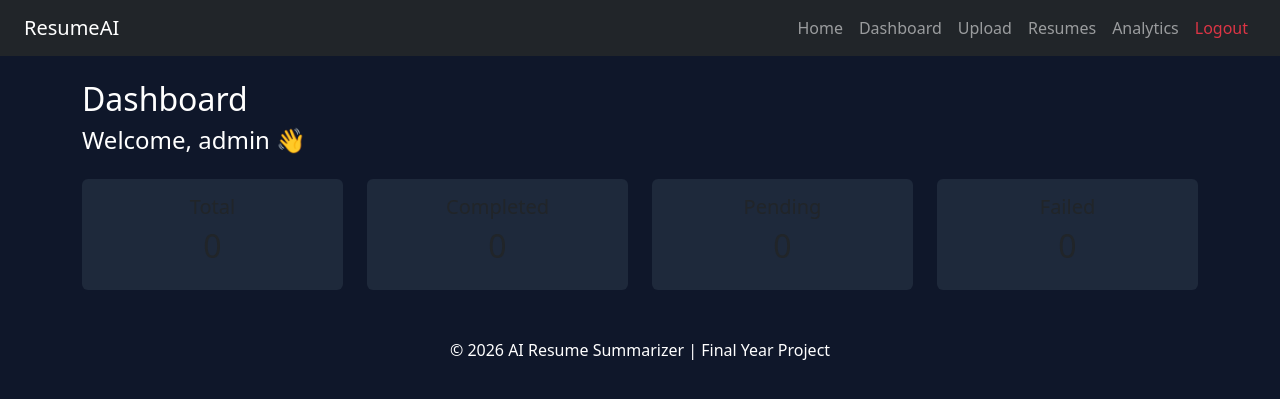
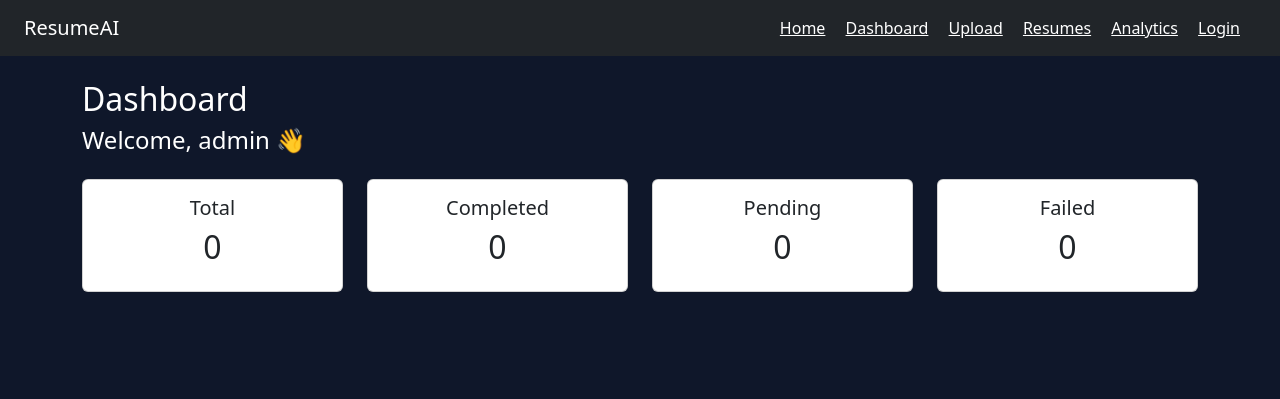
Before and after one commit to Pavani-Reddy03102005/resume_summarizer, a Django app: page /dashboard/ in a window 1280 px wide. Shown: the top 399 px of the page. Run offline with Django 5.2, Linux system fonts and the light colour scheme; a user stored in the database is signed in; data comes from the database, SQL or seed files in the repository; both versions use the stored data as it was after the commit.

Commit message:
Initial commit

```diff
--- a/resume/templates/resume/base.html
+++ b/resume/templates/resume/base.html
@@ -3,7 +3,6 @@
 <head>
     <title>Resume AI</title>
 
-    <!-- Bootstrap -->
     <link href="https://cdn.jsdelivr.net/npm/bootstrap@5.3.0/dist/css/bootstrap.min.css" rel="stylesheet">
 
     <style>
@@ -11,76 +10,30 @@
             background-color: #0f172a;
             color: white;
         }
-        .card {
-            background-color: #1e293b;
-            border: none;
-        }
-        a {
-            text-decoration: none;
-        }
     </style>
 </head>
 
 <body>
 
-<!-- Navbar -->
-<nav class="navbar navbar-expand-lg navbar-dark bg-dark px-4">
+<!-- SIMPLE NAVBAR -->
+<nav class="navbar navbar-dark bg-dark px-4">
     <a class="navbar-brand" href="{% url 'home' %}">ResumeAI</a>
 
-    <div class="collapse navbar-collapse">
-        <ul class="navbar-nav ms-auto">
-
-            <li class="nav-item">
-                <a class="nav-link" href="{% url 'home' %}">Home</a>
-            </li>
-
-            {% if user.is_authenticated %}
-
-            <li class="nav-item">
-                <a class="nav-link" href="{% url 'dashboard' %}">Dashboard</a>
-            </li>
-
-            <li class="nav-item">
-                <a class="nav-link" href="{% url 'upload_resume' %}">Upload</a>
-            </li>
-
-            <li class="nav-item">
-                <a class="nav-link" href="{% url 'resume_list' %}">Resumes</a>
-            </li>
-
-            <li class="nav-item">
-                <a class="nav-link" href="{% url 'analytics' %}">Analytics</a>
-            </li>
-
-            <li class="nav-item">
-                <a class="nav-link text-danger" href="{% url 'logout' %}">Logout</a>
-            </li>
-
-            {% else %}
-
-            <li class="nav-item">
-                <a class="nav-link" href="{% url 'login' %}">Login</a>
-            </li>
-
-            <li class="nav-item">
-                <a class="nav-link" href="{% url 'register' %}">Register</a>
-            </li>
-
-            {% endif %}
-
-        </ul>
+    <div>
+        <a href="{% url 'home' %}" class="text-white me-3">Home</a>
+        <a href="{% url 'dashboard' %}" class="text-white me-3">Dashboard</a>
+        <a href="{% url 'upload_resume' %}" class="text-white me-3">Upload</a>
+        <a href="{% url 'resume_list' %}" class="text-white me-3">Resumes</a>
+        <a href="{% url 'analytics' %}" class="text-white me-3">Analytics</a>
+        <a href="{% url 'login' %}" class="text-white me-3">Login</a>
     </div>
 </nav>
 
-<!-- Content -->
 <div class="container mt-4">
 
-    <!-- Messages -->
     {% if messages %}
         {% for message in messages %}
-            <div class="alert alert-{{ message.tags }}">
-                {{ message }}
-            </div>
+            <div class="alert alert-info">{{ message }}</div>
         {% endfor %}
     {% endif %}
 
@@ -89,10 +42,5 @@
 
 </div>
 
-<!-- Footer -->
-<footer class="text-center mt-5 mb-3">
-    <p>© 2026 AI Resume Summarizer | Final Year Project</p>
-</footer>
-
 </body>
 </html>
--- a/resume/urls.py
+++ b/resume/urls.py
@@ -19,4 +19,5 @@ urlpatterns = [
     path('resume/delete/<int:pk>/', views.delete_resume, name='delete_resume'),
 
     path('analytics/', views.analytics, name='analytics'),
+    path('logout/', views.logout_view, name='logout'),
 ]
```
Also changed, not shown: resumepract/settings.py (+10 -3 lines), db.sqlite3, 1 other file.
